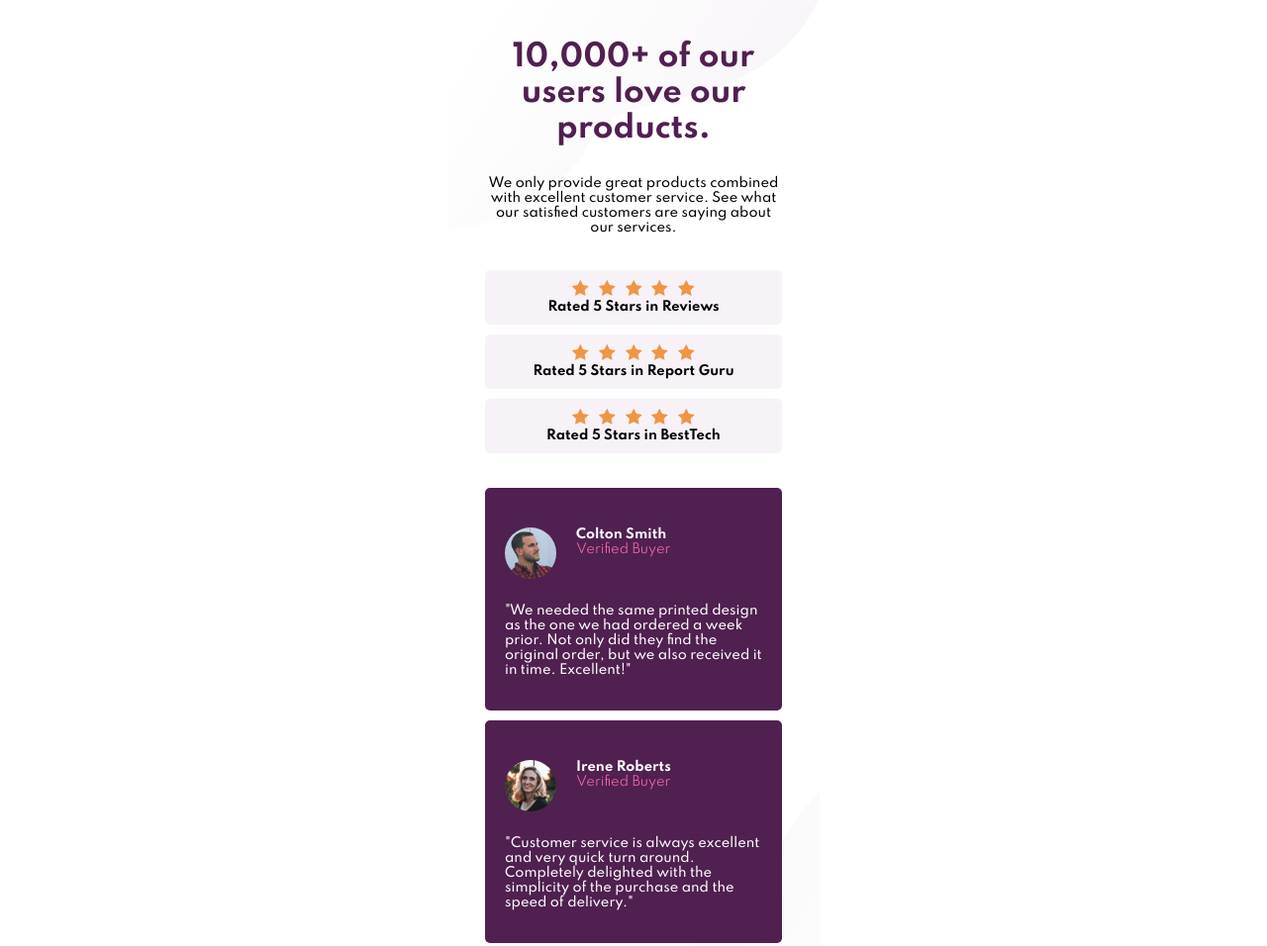
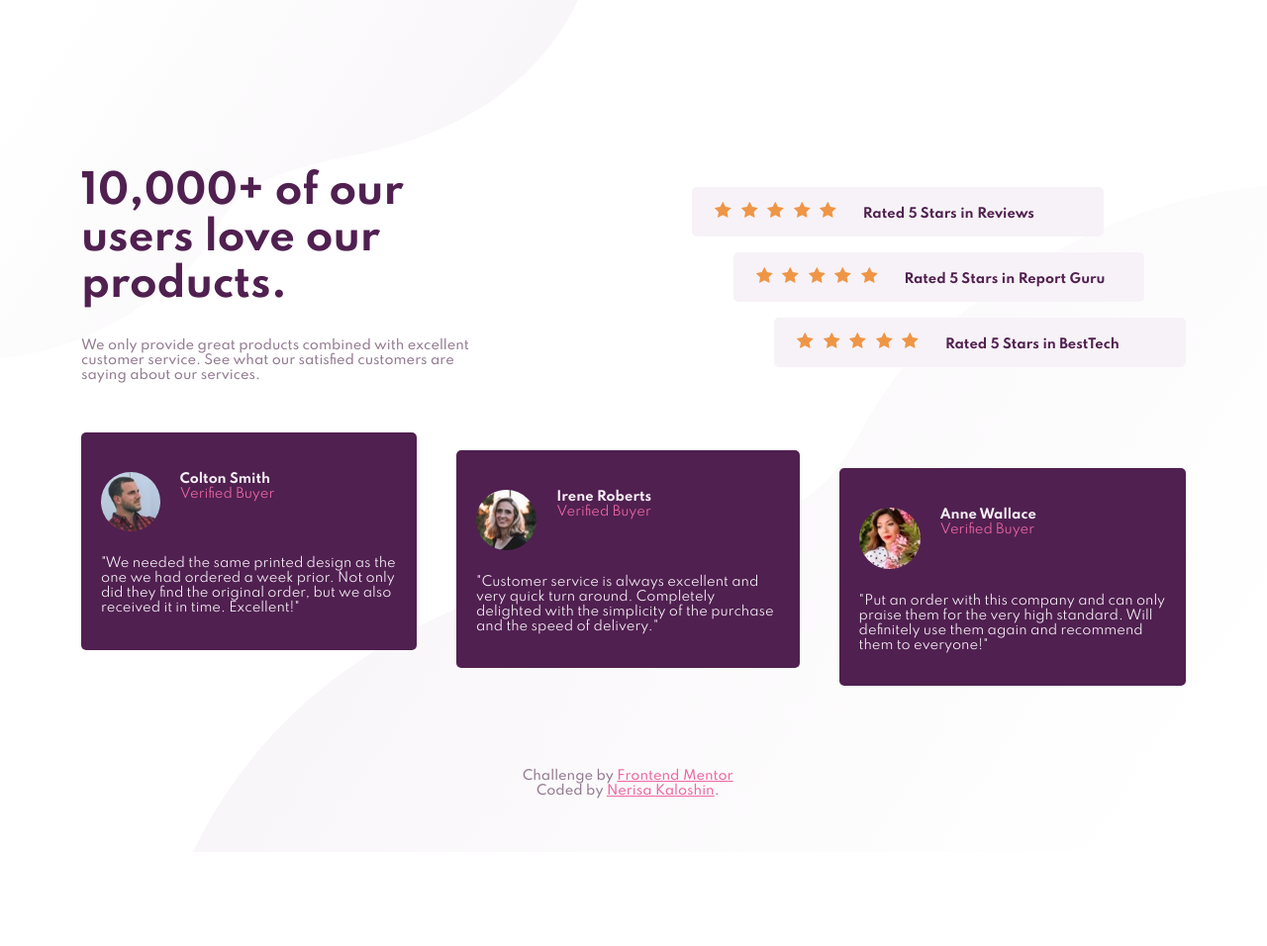
Before and after one commit to NerisaK/SocialProof, a plain HTML site: page index.html in a window 1280 px wide. Shown: the top 956 px of the page at 99% size. After the commit the page ends 861 px from the top, so only its background shows below. Drawn offline with Linux system fonts and the light colour scheme.

Commit message:
finished

```diff
--- a/index.html
+++ b/index.html
@@ -17,33 +17,36 @@
   </head>
   <body>
     <div class="column">
+
+    <div class="users">
     <h1>10,000+ of our users love our products.</h1>
 
     <p>We only provide great products combined with excellent customer service.
     See what our satisfied customers are saying about our services.</p>
-
-    <p class="rating"><img src="images/icon-star.svg" alt="a star">
+    </div>
+    <div class="stars">
+    <p class="rating rat1"><img src="images/icon-star.svg" alt="a star">
       <img src="images/icon-star.svg" alt="a star">
       <img src="images/icon-star.svg" alt="a star">
       <img src="images/icon-star.svg" alt="a star">
       <img src="images/icon-star.svg" alt="a star">
-      <br>Rated 5 Stars in Reviews</p>
+      <br><span>Rated 5 Stars in Reviews</span></p>
 
-    <p class="rating"><img src="images/icon-star.svg" alt="a star">
+    <p class="rating rat2"><img src="images/icon-star.svg" alt="a star">
       <img src="images/icon-star.svg" alt="a star">
       <img src="images/icon-star.svg" alt="a star">
       <img src="images/icon-star.svg" alt="a star">
       <img src="images/icon-star.svg" alt="a star">
-      <br>Rated 5 Stars in Report Guru</p>
+      <br><span>Rated 5 Stars in Report Guru</span></p>
 
-    <p class="rating"><img src="images/icon-star.svg" alt="a star">
+    <p class="rating rat3"><img src="images/icon-star.svg" alt="a star">
       <img src="images/icon-star.svg" alt="a star">
       <img src="images/icon-star.svg" alt="a star">
       <img src="images/icon-star.svg" alt="a star">
       <img src="images/icon-star.svg" alt="a star">
-      <br>Rated 5 Stars in BestTech</p>
-
-    <div class="buyer">
+      <br><span>Rated 5 Stars in BestTech</span></p>
+    </div>
+    <div class="buyer colton">
     <img src="images/image-colton.jpg" alt="image of Colton">
     <b>Colton Smith</b><br>
     <span style="color: hsl(333, 80%, 67%); font-weight: 400;">Verified Buyer</span>
@@ -52,7 +55,7 @@
     Excellent!"</p>
     </div>
 
-    <div class="buyer">
+    <div class="buyer irene">
     <img src="images/image-irene.jpg" alt="image of Irene">
     <b>Irene Roberts</b><br>
     <span style="color: hsl(333, 80%, 67%); font-weight: 400;">Verified Buyer</span>
@@ -60,7 +63,7 @@
     delighted with the simplicity of the purchase and the speed of delivery."</p>
     </div>
 
-    <div class="buyer">
+    <div class="buyer anne">
     <img src="images/image-anne.jpg" alt="image of Anne">
     <b>Anne Wallace </b><br>
     <span style="color: hsl(333, 80%, 67%); font-weight: 400;">Verified Buyer</span>
--- a/style.css
+++ b/style.css
@@ -2,6 +2,7 @@ body {
     font-family: 'Spartan', sans-serif;
     font-size: 13px;
     font-weight: 500;
+    color:hsl(303, 10%, 53%);
     display: grid;
     grid-template-columns: auto;
     justify-content: center;
@@ -25,6 +26,7 @@ h1 + p {margin: 30px 0;}
 
 .rating {
     background-color: hsl(300, 24%, 96%);
+    color: hsl(300, 43%, 22%);
     padding: 10px 20px;
     margin: 5px 0;
     font-weight: 700;
@@ -36,7 +38,7 @@ h1 + p {margin: 30px 0;}
 .rating + .buyer {margin-top: 30px;}
 
 .buyer {
-    color: white;
+    color: hsl(300, 24%, 96%);
     background-color: hsl(300, 43%, 22%);
     margin: 5px 0;
     padding: 40px 20px 20px 20px;
@@ -50,3 +52,53 @@ h1 + p {margin: 30px 0;}
 footer {margin: 30px 0;}
 footer a {color: hsl(333, 80%, 67%);}
 footer a:hover {color: hsl(300, 43%, 22%);}
+
+@media (min-width: 1200px) {
+    body {
+        background: url(images/bg-pattern-top-desktop.svg) top left no-repeat, url(images/bg-pattern-bottom-desktop.svg) bottom right no-repeat;
+        font-size: 13px;
+        grid-template-columns: auto auto auto;
+        grid-template-rows: auto auto auto;
+    }
+
+    .column {
+        max-width: 100%;
+        margin: 10% 5%;
+    }
+
+    h1 {font-size: 40px;}
+    .users {max-width: 400px; grid-row: 1; grid-column: 1/span 2; float: left; text-align: left;}
+
+    .stars {
+        grid-row: 1;
+        grid-column: 2/span 3;
+        display: grid;
+        grid-template-columns: auto;
+        grid-template-rows: auto auto auto;
+        justify-content: right;
+        align-content: center;
+    }
+
+    .stars span {padding-left: 20px;}
+
+    .rating {
+        margin: 8px 0;
+        text-align: left;
+        width: auto;
+        padding: 15px 40px 15px 20px;
+        position: relative;
+    }
+
+    .rating br {display: none;}
+    .rating + .buyer {margin-top: 20px;}
+    .rat1 {right: 20%;}
+    .rat2 {right: 10%;}
+
+    .buyer {width: auto; max-width: 350px; margin: 20px;}
+    .buyer p {font-weight: 400;}
+    .colton {grid-row: 2; grid-column: 1; margin-left: 0;}
+    .irene {grid-row: 2; grid-column: 2; position: relative; top: 7%;}
+    .anne {grid-row: 2; grid-column: 3; position: relative; top: 14%; margin-right: 0;}
+
+    footer {grid-row: 3; grid-column: 2; margin-top: 100px; margin-bottom: -90px;}
+}
```
